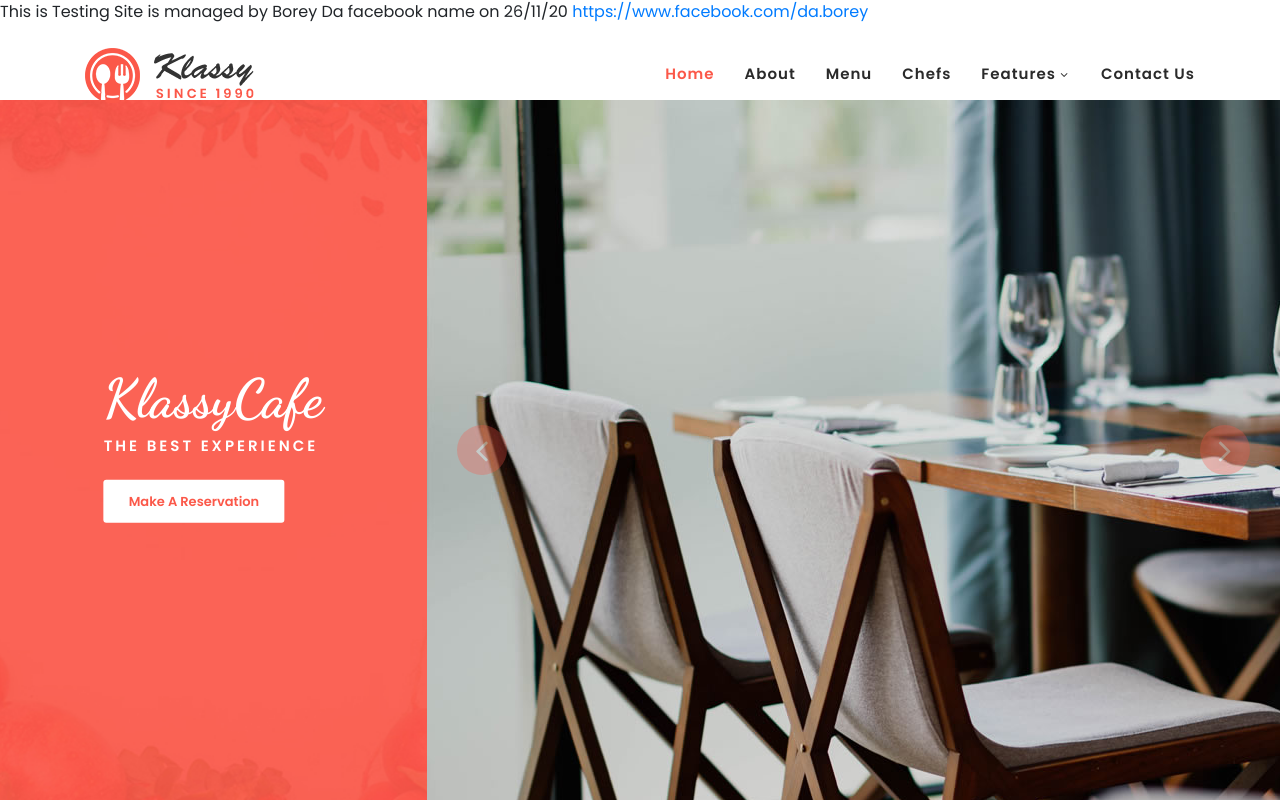
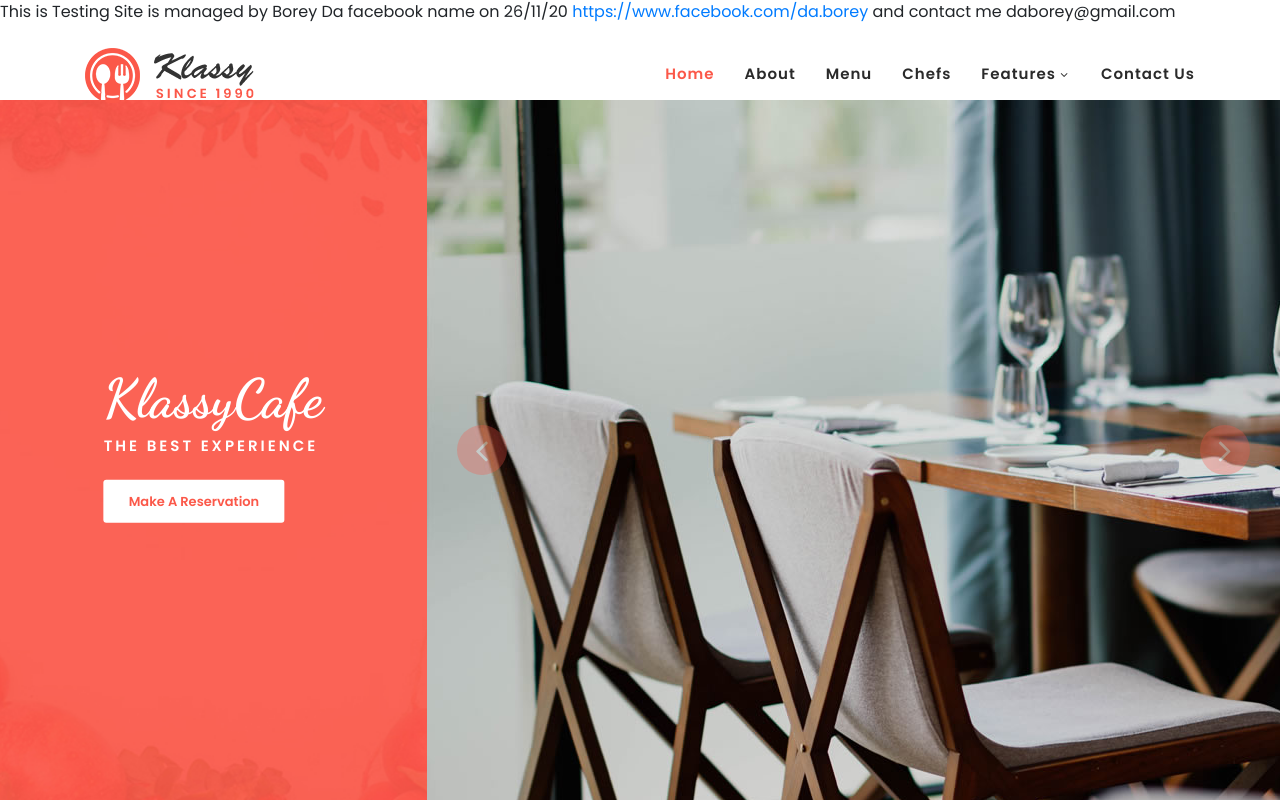
Before and after one commit to boreyinbox1/test-github, a plain HTML site: page index.html in a window 1280 px wide. Shown: the top 802 px of the page. Drawn offline with Linux system fonts and the light colour scheme.

Commit message:
add div 2

```diff
--- a/index.html
+++ b/index.html
@@ -46,7 +46,7 @@ https://templatemo.com/tm-558-klassy-cafe
 
     <!-- ***** Header Area Start ***** -->
     <header class="header-area header-sticky">
-        <div>This is Testing Site is managed by Borey Da facebook name on 26/11/20 <a href="http://www.facebook.com/da.borey">https://www.facebook.com/da.borey</a></div>
+        <div>This is Testing Site is managed by Borey Da facebook name on 26/11/20 <a href="http://www.facebook.com/da.borey">https://www.facebook.com/da.borey</a> and contact me daborey@gmail.com</div>
         <div class="container">
             <div class="row">
                 <div class="col-12">
```
